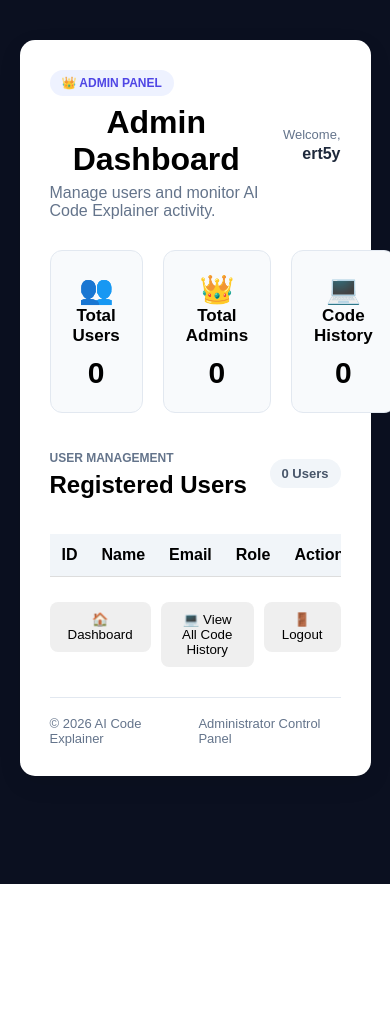
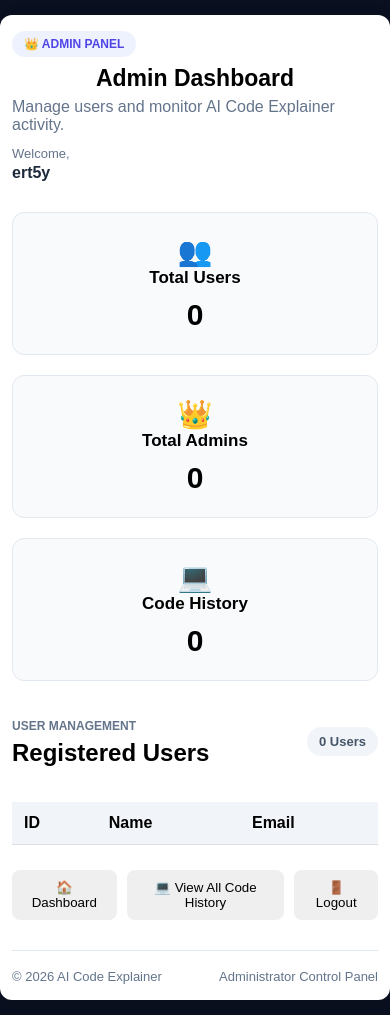
Before and after one commit to Omkar-cmd-sudo/AI-Code-Explainer, a Flask app: page /admin in a window 390 px wide. Before the commit the page ends 884 px from the top, so only its background shows below. Run offline with Flask 3, Linux system fonts and the light colour scheme; a user stored in the database is signed in; lists and menus that the app fills with data are empty; parts of the project's set-up code (start-up, migrations or seed data) failed here and were passed over; some libraries are stand-ins or nearby versions.

Commit message:
Improve landing page and mobile responsiveness

```diff
--- a/app.py
+++ b/app.py
@@ -180,7 +180,7 @@ AI Code Explainer System
 
 @app.route("/")
 def index():
-    return redirect(url_for("login"))
+    return render_template("index.html")
 
 @app.route("/register", methods=["GET", "POST"])
 def register():
--- a/static/css/style.css
+++ b/static/css/style.css
@@ -3457,3 +3457,201 @@ body:has(.new-register) {
 .explain-top h1 {
     color: #f8fafc !important;
 }
+
+
+/* ===== MOBILE RESPONSIVE FIX ===== */
+
+@media (max-width: 768px) {
+
+    * {
+        box-sizing: border-box;
+    }
+
+    body {
+        width: 100%;
+        overflow-x: hidden;
+    }
+
+    /* Dashboard */
+    .new-dashboard {
+        width: 100%;
+        min-width: 0;
+    }
+
+    .new-dashboard .dashboard-sidebar {
+        position: relative;
+        width: 100%;
+        height: auto;
+    }
+
+    .new-dashboard .dashboard-main {
+        width: 100%;
+        max-width: 100%;
+        margin-left: 0;
+        padding: 18px 14px !important;
+    }
+
+    .dashboard-topbar,
+    .admin-header,
+    .admin-section-header,
+    .admin-footer {
+        flex-wrap: wrap;
+        gap: 12px;
+    }
+
+    .dashboard-cards,
+    .dashboard-stats,
+    .stats-grid,
+    .admin-stats,
+    .complexity-grid {
+        grid-template-columns: 1fr !important;
+    }
+
+    .dashboard-card,
+    .stat-card,
+    .stat-box,
+    .tool-card,
+    .welcome-card {
+        width: 100%;
+        min-width: 0;
+    }
+
+    /* Admin dashboard */
+    .admin-container {
+        width: 100%;
+        margin: 15px auto;
+        padding: 16px 12px;
+        border-radius: 12px;
+    }
+
+    .admin-header {
+        align-items: flex-start;
+    }
+
+    .admin-welcome {
+        text-align: left;
+    }
+
+    .admin-table-wrapper {
+        overflow-x: auto;
+        -webkit-overflow-scrolling: touch;
+    }
+
+    .admin-table {
+        min-width: 650px;
+    }
+
+    /* Login and registration */
+    .new-login,
+    .new-register {
+        flex-direction: column;
+        width: 100%;
+    }
+
+    .login-sidebar,
+    .register-sidebar {
+        width: 100%;
+        min-height: auto;
+        padding: 22px;
+    }
+
+    .login-main,
+    .register-main {
+        width: 100%;
+        min-height: auto;
+        padding: 20px 14px;
+    }
+
+    .login-card,
+    .register-card {
+        width: 100%;
+        max-width: 450px;
+        padding: 25px 18px;
+    }
+
+    /* Explain and result pages */
+    .explain-page {
+        width: 100%;
+        padding: 0 12px;
+        margin: 20px auto;
+    }
+
+    .explainer-card,
+    .structured-result {
+        padding: 14px;
+    }
+
+    .result-header,
+    .result-title {
+        flex-wrap: wrap;
+    }
+
+    .result-actions,
+    .input-actions {
+        width: 100%;
+        flex-wrap: wrap;
+    }
+
+    .result-toggle,
+    .copy-btn,
+    .explain-btn,
+    .secondary-btn {
+        max-width: 100%;
+    }
+
+    .result-section-body {
+        overflow-wrap: anywhere;
+    }
+
+    .result-code-box pre {
+        max-width: 100%;
+        overflow-x: auto;
+    }
+
+    /* Profile, history and password pages */
+    .history-meta,
+    .history-left-meta,
+    .profile-buttons {
+        flex-wrap: wrap;
+        gap: 10px;
+    }
+
+    .profile-buttons a {
+        min-width: 100%;
+    }
+
+    .forgot-card,
+    .otp-card {
+        padding: 24px 18px;
+    }
+
+    /* Prevent long text from breaking layout */
+    h1 {
+        overflow-wrap: anywhere;
+    }
+
+    input,
+    select,
+    textarea,
+    button {
+        max-width: 100%;
+    }
+}
+
+@media (max-width: 400px) {
+
+    .login-card,
+    .register-card,
+    .forgot-card,
+    .otp-card {
+        padding: 20px 14px;
+    }
+
+    .explain-top h1 {
+        font-size: 23px;
+    }
+
+    .admin-container h1 {
+        font-size: 23px;
+    }
+}
```
